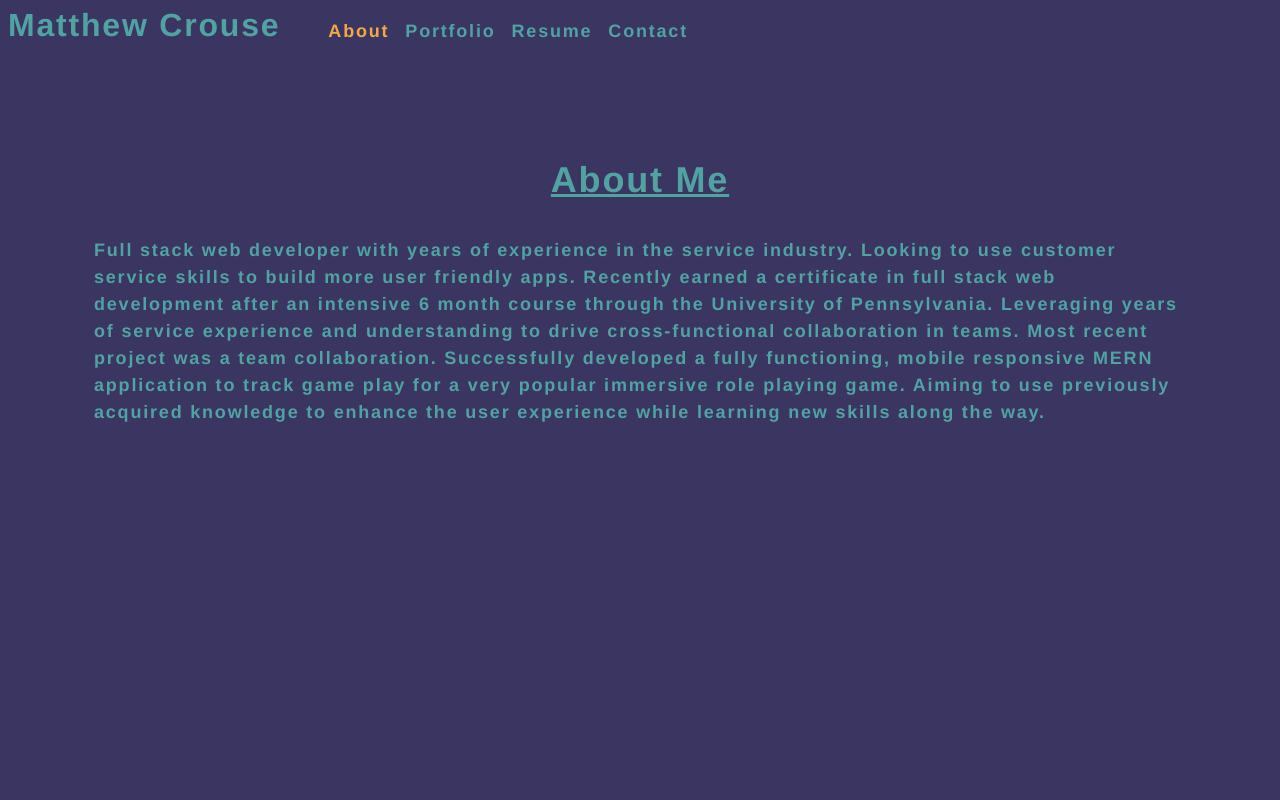
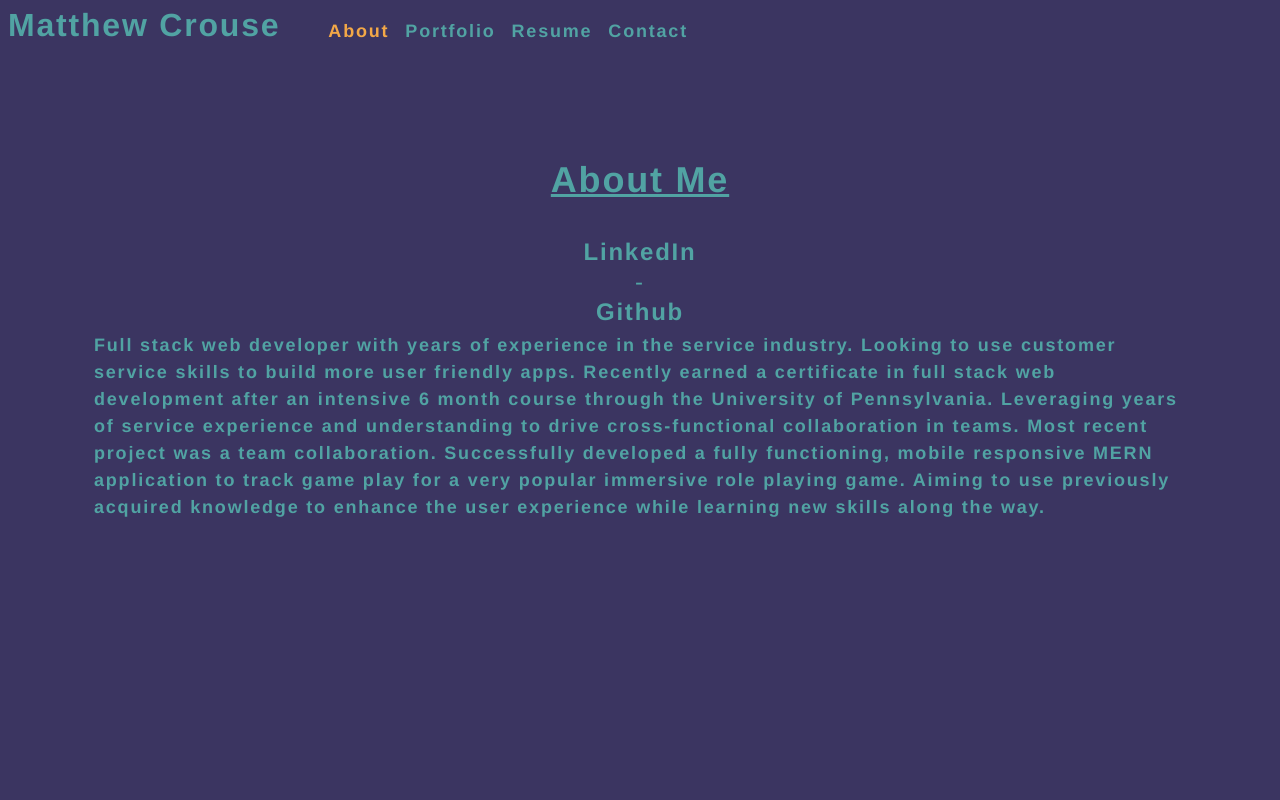
Before and after one commit to Mcrouse42/react-portfolio2, a React (Create React App) app: page / in a window 1280 px wide. Shown: the top 800 px of the page. Built offline with nearby package versions, Linux system fonts and the light colour scheme.

Commit message:
updated about section with github and linkedin links

```diff
--- a/src/components/About/index.js
+++ b/src/components/About/index.js
@@ -2,32 +2,68 @@ import React from "react";
 // import coverImage from "../../assets/cover/cover-image.jpg";
 
 function About() {
+
+  const contact = [
+    {
+      linkedin: "https://www.linkedin.com/in/matthew-crouse-9383381b2/",
+      github: "https://github.com/Mcrouse42",
+    },
+  ];
+  // return (
+  //   <section className="my-5">
+  //   {contact.map((contact) => (
+  //     <h1 id="about">
+  //       <u>About Me</u>
+  //     </h1>
+  //     <h4>
+  //       <a href={contact.linkedin}>LinkedIn</a>
+  //       <a href={contact.github}>Github</a>
+  //     </h4>
+  //     <div>
+  //       Full stack web developer with years of experience in the service
+  //       industry. Looking to use customer service skills to build more user
+  //       friendly apps. Recently earned a certificate in full stack web
+  //       development after an intensive 6 month course through the University of
+  //       Pennsylvania. Leveraging years of service experience and understanding
+  //       to drive cross-functional collaboration in teams. Most recent project
+  //       was a team collaboration. Successfully developed a fully functioning,
+  //       mobile responsive MERN application to track game play for a very popular
+  //       immersive role playing game. Aiming to use previously acquired knowledge
+  //       to enhance the user experience while learning new skills along the way.
+  //     </div>
+  //   ))}
+  //   </section>
+  // );
     return (
       <section className="my-5">
+        {contact.map((contact) => (
+          <div>
             <h1 id="about">
               <u>About Me</u>
             </h1>
-      {/* <img
-        src={coverImage}
-        className="my-2"
-        style={{ width: "100%" }}
-        alt="cover"
-      /> */}
+            <h4>
+              <a href={contact.linkedin}>LinkedIn</a>
               <div>
-
-        Full stack web developer with years of experience in the service
-        industry. Looking to use customer service skills to build more user
-        friendly apps. Recently earned a certificate in full stack web
-        development after an intensive 6 month course through the University of
-        Pennsylvania. Leveraging years of service experience and understanding
-        to drive cross-functional collaboration in teams. Most recent project
-        was a team collaboration. Successfully developed a fully functioning,
-        mobile responsive MERN application to track game play for a very popular
-        immersive role playing game. Aiming to use previously acquired knowledge
-        to enhance the user experience while learning new skills along the way.
-
-
+                -
               </div>
+              <a href={contact.github}>Github</a>
+            </h4>
+            <div>
+              Full stack web developer with years of experience in the
+              service industry. Looking to use customer service skills to
+              build more user friendly apps. Recently earned a certificate in
+              full stack web development after an intensive 6 month course
+              through the University of Pennsylvania. Leveraging years of
+              service experience and understanding to drive cross-functional
+              collaboration in teams. Most recent project was a team
+              collaboration. Successfully developed a fully functioning,
+              mobile responsive MERN application to track game play for a very
+              popular immersive role playing game. Aiming to use previously
+              acquired knowledge to enhance the user experience while
+              learning new skills along the way.
+            </div>
+          </div>
+        ))}
       </section>
     );
 }
```
Also changed, not shown: src/components/Portfolio/index.js (+18 -1 lines). Lines whose indentation alone changed are shown as unchanged.
